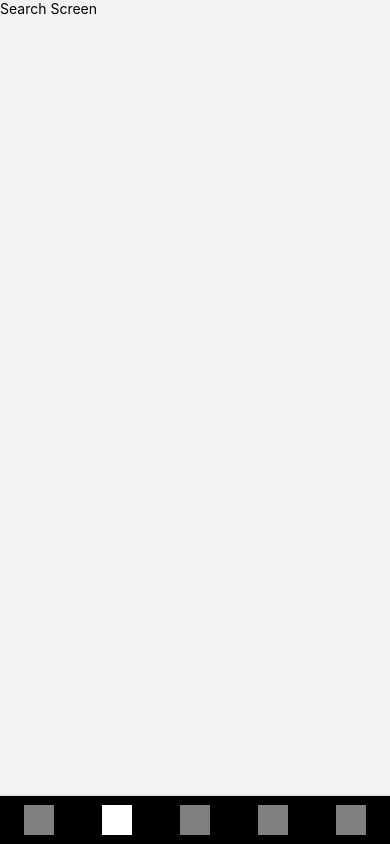
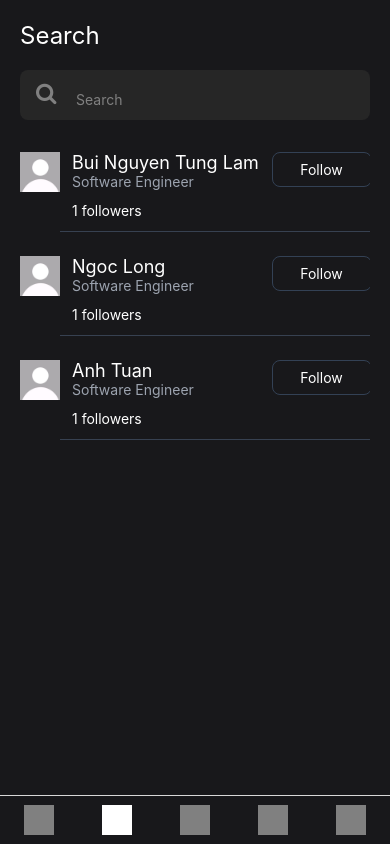
Before and after one commit to Mobile-App-PTIT/Threads, a React Native app in the folder frontend/: screen /Search in a window 390 px wide. Built offline with nearby package versions, Linux system fonts and the light colour scheme; grey boxes are pictures that could not be loaded.

Commit message:
add SearchScreen

```diff
--- a/frontend/App.jsx
+++ b/frontend/App.jsx
@@ -1,5 +1,6 @@
 import './global.css';
 import React, {useState, useEffect} from 'react';
+import { Text } from 'react-native';
 import Auth from './src/navigation/Auth';
 import Main from './src/navigation/Main';
 import Store from './redux/store';
@@ -17,7 +18,8 @@ function App() {
 
 const AppStack = () => {
   const [isLogin, setIsLogin] = useState(true);
-  const {isAuthenticated, isLoading} = useSelector(state => state.user);
+  // const {isAuthenticated, isLoading} = useSelector(state => state.user);
+  const [isLoading, setIsLoading] = useState(false);
 
   useEffect(() => {
     Store.dispatch(loadUser());
@@ -31,7 +33,7 @@ const AppStack = () => {
         <>
           {isLogin ? ( // sau thay = isAuthenticated
             <NavigationContainer>
-              <Main />
+              <Main/>
             </NavigationContainer>
           ) : (
             <NavigationContainer>
--- a/frontend/package.json
+++ b/frontend/package.json
@@ -17,6 +17,7 @@
     "@reduxjs/toolkit": "^2.2.7",
     "@types/react-native-vector-icons": "^6.4.18",
     "axios": "^1.7.5",
+    "native-base": "^3.4.28",
     "nativewind": "^4.0.36",
     "react": "18.3.1",
     "react-native": "^0.75.2",
--- a/frontend/redux/actions/userAction.js
+++ b/frontend/redux/actions/userAction.js
@@ -108,3 +108,27 @@ export const logoutUser = () => async dispatch => {
     });
   }
 }
+
+export const getAllUsers = () => async dispatch => {
+  try {
+    dispatch({
+      type: 'getUsersRequest',
+    });
+
+    const token = await AsyncStorage.getItem('token');
+
+    const {data} = await axios.get(`${uri}/users`, {
+      headers: {Authorization: `Bearer ${token}`},
+    });
+
+    dispatch({
+      type: 'getUsersSuccess',
+      payload: data.users,
+    });
+  } catch (error) {
+    dispatch({
+      type: 'getUsersFailed',
+      payload: error.response.data.message,
+    });
+  }
+}
--- /dev/null
+++ b/frontend/src/common/Loader.jsx
@@ -0,0 +1,22 @@
+
+import React from 'react';
+import {Center, HStack, NativeBaseProvider, Spinner} from 'native-base';
+
+
+const Loader = () => {
+  return (
+    <HStack flex={1} width={"100%"} backgroundColor={"#fff"} justifyContent="center" alignItems="center">
+      <Spinner size="lg" />
+    </HStack>
+  );
+};
+
+export default () => {
+  return (
+    <NativeBaseProvider>
+      <Center flex={1} px="3" backgroundColor={'#fff'}>
+        <Loader />
+      </Center>
+    </NativeBaseProvider>
+  );
+};
--- a/frontend/src/navigation/Tabs.jsx
+++ b/frontend/src/navigation/Tabs.jsx
@@ -19,7 +19,8 @@ const Tabs = (props) => {
         tabBarHideOnKeyboard: true,
         tabBarStyle: {
           // backgroundColor: 'rgba(18,25,40,1)'
-          backgroundColor: 'black'
+          // backgroundColor: 'black'
+          backgroundColor: 'rgb(24,24,27)'
         }
       }}>
       <Tab.Screen
--- a/frontend/src/screens/PostScreen.jsx
+++ b/frontend/src/screens/PostScreen.jsx
@@ -155,8 +155,8 @@ const PostScreen = ({navigation}) => {
   };
 
   return (
-    <SafeAreaView className="flex-1 justify-between bg-black w-full h-full">
-      <ScrollView className="h-full bg-black" showsVerticalScrollIndicator={false}>
+    <SafeAreaView className="flex-1 justify-between bg-zinc-900 w-full h-full">
+      <ScrollView className="h-full bg-zinc-900" showsVerticalScrollIndicator={false}>
         <View>
           <View className="w-full flex-row border-b border-gray-600 pb-4 mt-4">
             <TouchableOpacity onPress={() => navigation.goBack()}>
--- a/frontend/src/screens/ProfileScreen.jsx
+++ b/frontend/src/screens/ProfileScreen.jsx
@@ -33,8 +33,8 @@ const ProfileScreen = () => {
   };
 
   return (
-    <ScrollView showsVerticalScrollIndicator={false} className="bg-black">
-      <SafeAreaView className="w-full bg-black">
+    <ScrollView showsVerticalScrollIndicator={false} className="bg-zinc-900">
+      <SafeAreaView className="w-full bg-zinc-900">
         <View className="flex-row justify-between m-5">
           <View>
             <SimpleLineIcons name="globe" size={27} color="white" />
--- a/frontend/src/screens/SearchScreen.jsx
+++ b/frontend/src/screens/SearchScreen.jsx
@@ -1,10 +1,196 @@
-import React from 'react'
-import { Text } from 'react-native'
+import React, {useState, useEffect} from 'react';
+import {
+  Text,
+  View,
+  SafeAreaView,
+  TextInput,
+  FlatList,
+  TouchableOpacity,
+  Image,
+} from 'react-native';
+import {useDispatch, useSelector} from 'react-redux';
+import FontAwesome from 'react-native-vector-icons/FontAwesome';
+
+import {getAllUsers} from '../../redux/actions/userAction';
+
+const userData = [
+  {
+    name: 'Bui Nguyen Tung Lam',
+    email: '',
+    bio: 'Lorem ipsum dolor sit amet, consectetur adipiscing elit. Nulla vel libero nec libero tincidunt luctus.',
+    avatar: '',
+    subname: 'Software Engineer',
+    followers: 100,
+  },
+  {
+    name: 'Ngoc Long',
+    email: '',
+    bio: 'Lorem ipsum dolor sit amet, consectetur adipiscing elit. Nulla vel libero nec libero tincidunt luctus.',
+    avatar: '',
+    subname: 'Software Engineer',
+    followers: 100,
+  },
+  {
+    name: 'Anh Tuan',
+    email: '',
+    bio: 'Lorem ipsum dolor sit amet, consectetur adipiscing elit. Nulla vel libero nec libero tincidunt luctus.',
+    avatar: '',
+    subname: 'Software Engineer',
+    followers: 100,
+  },
+];
 
 const SearchScreen = () => {
+  const [data, setData] = useState([]);
+  const {users, user, isLoading} = useSelector(state => state.user);
+  const dispatch = useDispatch();
+
+  // useEffect(() => {
+  //   getAllUsers()(dispatch);
+  // }, [dispatch]);
+
+  // useEffect(() => {
+  //   if (users) {
+  //     setData(users);
+  //   }
+  // }, [users]);
+
+  // const handleSearchChange = e => {
+  //   if (e.length !== 0) {
+  //     const filteredUsers =
+  //       users &&
+  //       users.filter(i => i.name.toLowerCase().includes(e.toLowerCase()));
+  //     setData(filteredUsers);
+  //   } else {
+  //     setData(users);
+  //   }
+  // };
+
+  useEffect(() => {
+    if (userData) {
+      setData(userData);
+    }
+  }, [userData]);
+
+  const handleSearch = e => {
+    if (e.length !== 0) {
+      const filteredUsers = userData.filter(i =>
+        i.name.toLowerCase().includes(e.toLowerCase()),
+      );
+      setData(filteredUsers);
+    }
+  };
+
   return (
-   <Text>Search Screen</Text>
-  )
-}
+    <SafeAreaView className="bg-zinc-900 flex-1">
+      <View className="p-5 bg-zinc-900">
+        <Text className="text-white text-2xl text-bold">Search</Text>
+        <View className="relative pt-2">
+          <FontAwesome
+            name="search"
+            size={22}
+            color="gray"
+            className="top-[30px] left-4 absolute z-10"
+          />
+          <TextInput
+            onChangeText={e => handleSearch(e)}
+            placeholder="Search"
+            placeholderTextColor={'gray'}
+            className=" w-full h-[50px] bg-neutral-800 rounded-[8px] pl-14 pt-2 text-white mt-[10px]"></TextInput>
+        </View>
+        <FlatList
+          className='mt-5'
+          data={data}
+          showsVerticalScrollIndicator={false}
+          renderItem={({item}) => {
+            // const handleFollowUnfollow = async (e) => {
+            //   try {
+            //     if (e.followers.find((i) => i.userId === user._id)) {
+            //       await unfollowUserAction({
+            //         userId: user._id,
+            //         users,
+            //         followUserId: e._id,
+            //       })(dispatch);
+            //     } else {
+            //       await followUserAction({
+            //         userId: user._id,
+            //         users,
+            //         followUserId: e._id,
+            //       })(dispatch);
+            //     }
+            //   } catch (error) {
+            //     console.log(error, 'error');
+            //   }
+            // };
+            return (
+              <TouchableOpacity
+                onPress={() =>
+                  navigation.navigate('UserProfile', {
+                    item: item,
+                  })
+                }
+                className="bg-zinc-900">
+                <View className="flex-row my-3">
+                  <Image
+                    source={
+                      userData?.avatar
+                        ? {uri: userData.avatar}
+                        : require('../../assets/images/avatar.jpg')
+                    }
+                    style={{width: 40, height: 40}}
+                    borderRadius={100}
+                  />
+                  <View className="w-[89%] flex-row justify-between border-b border-gray-700 pb-3">
+                    <View>
+                      <View className="flex-row items-center relative">
+                        <Text className="pl-3 text-[18px] text-white">
+                          {item.name}
+                        </Text>
+                        {item?.role === 'Admin' && (
+                          <Image
+                            source={{
+                              uri: 'https://cdn-icons-png.flaticon.com/128/1828/1828640.png',
+                            }}
+                            width={18}
+                            height={18}
+                            className="ml-1"
+                          />
+                        )}
+                      </View>
 
-export default SearchScreen
+                      <Text
+                        className="pl-3 text-[14px] text-gray-400"
+                        numberOfLines={1}
+                        ellipsizeMode="tail">
+                        {item.subname}
+                      </Text>
+                      <Text className="pl-3 mt-3 text-[14px] text-white">
+                        {item.followers.length}1 followers
+                      </Text>
+                    </View>
+                    <View>
+                      <TouchableOpacity
+                            className="rounded-[8px] w-[100px] flex-row justify-center items-center h-[35px] border border-slate-700"
+                            onPress={() => handleFollowUnfollow(item)}>
+                            <Text className="text-white">
+                              {/* {item.followers.find(
+                                (i) => i.userId === user._id,
+                              )
+                                ? 'Following'
+                                : 'Follow'} */}
+                                Follow
+                            </Text>
+                          </TouchableOpacity>
+                    </View>
+                  </View>
+                </View>
+              </TouchableOpacity>
+            );
+          }}
+        />
+      </View>
+    </SafeAreaView>
+  );
+};
+
+export default SearchScreen;
```
